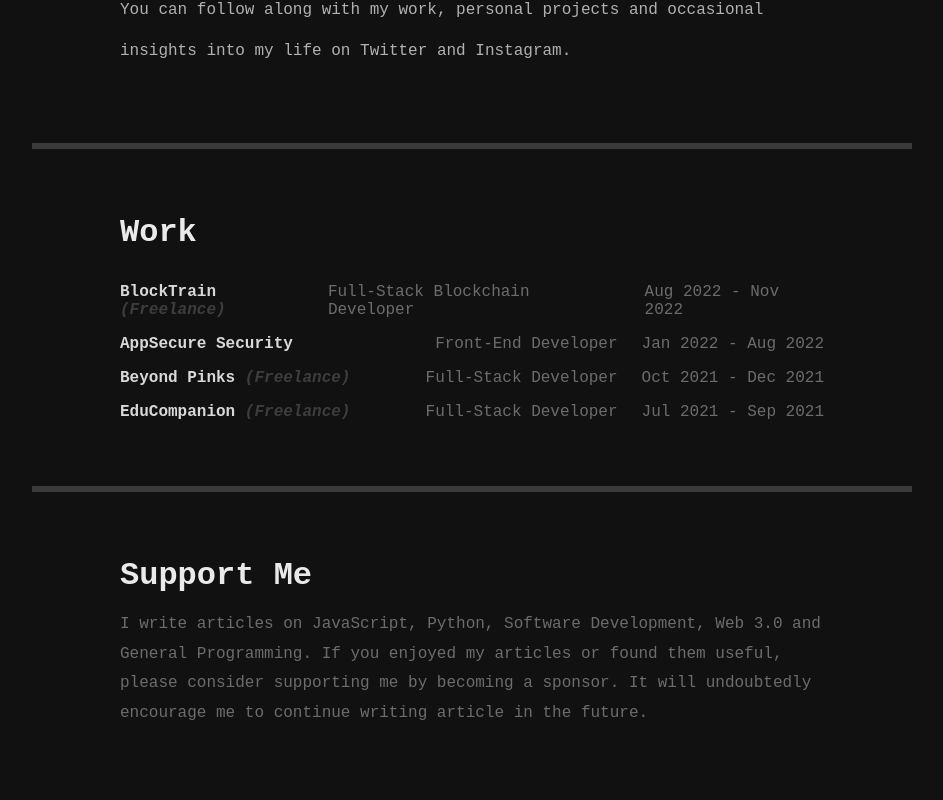
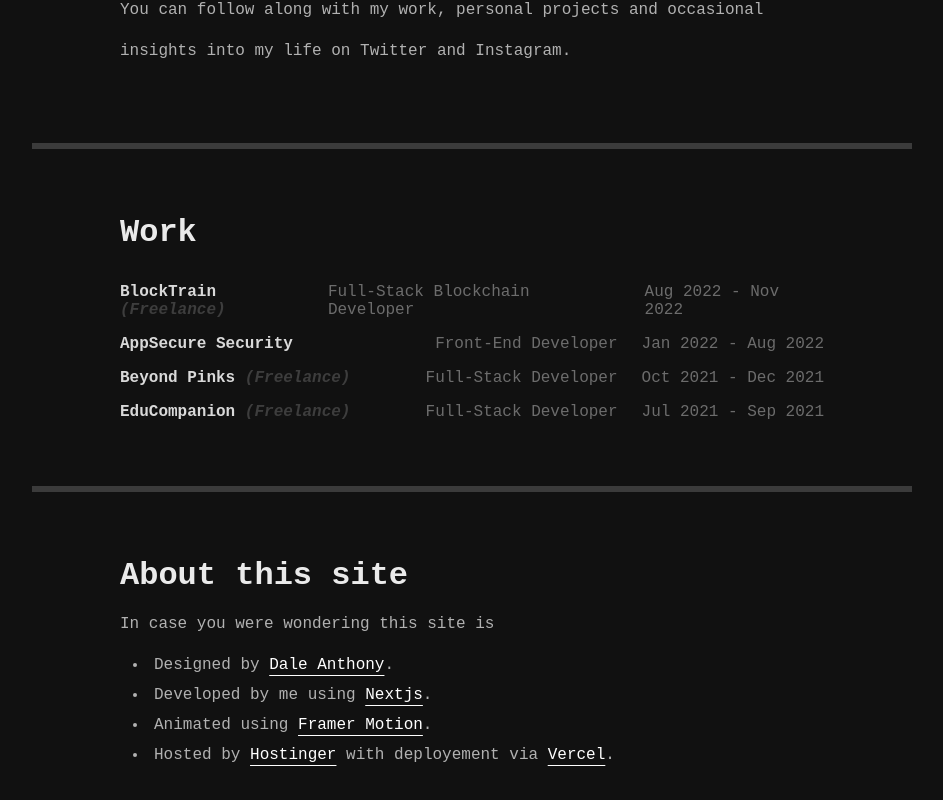
Before and after one commit to harshpandey002/portfolio-new, a Next.js app: page /about in a window 1280 px wide. Shown: the part 1656-2456 px from the top of the page, without its empty margins (168-1111 px from the left). Built offline with nearby package versions, Linux system fonts and the light colour scheme; grey boxes are pictures that could not be loaded.

Commit message:
About this Site

```diff
--- a/pages/about.jsx
+++ b/pages/about.jsx
@@ -106,6 +106,65 @@ export default function About() {
         />
 
         <motion.div variants={fadeIn} className={styles.work}>
+          <h3>About this site</h3>
+          <p id={styles.sponsor}>In case you were wondering this site is</p>
+          <ul id={styles.about}>
+            <li>
+              Designed by{" "}
+              <a
+                href="https://dribbble.com/daleanthony"
+                rel="noreferrer"
+                target="_blank"
+              >
+                Dale Anthony
+              </a>
+              .
+            </li>
+            <li>
+              Developed by me using{" "}
+              <a href="https://nextjs.org/" rel="noreferrer" target="_blank">
+                Nextjs
+              </a>
+              .
+            </li>
+            <li>
+              Animated using{" "}
+              <a
+                href="https://www.framer.com/motion/"
+                rel="noreferrer"
+                target="_blank"
+              >
+                Framer Motion
+              </a>
+              .
+            </li>
+            <li>
+              Hosted by{" "}
+              <a
+                href="https://www.hostinger.in/"
+                rel="noreferrer"
+                target="_blank"
+              >
+                Hostinger
+              </a>{" "}
+              with deployement via{" "}
+              <a href="https://vercel.com/" rel="noreferrer" target="_blank">
+                Vercel
+              </a>
+              .
+            </li>
+          </ul>
+        </motion.div>
+
+        {/* <motion.hr
+          variants={hr}
+          initial="hidden"
+          animate="visible"
+          exit="exit"
+          id="hr"
+        />
+
+        <motion.div variants={fadeIn} className={styles.work}>
           <h3>Support Me</h3>
           <p id={styles.sponsor}>
             I write articles on JavaScript, Python, Software Development, Web
@@ -114,7 +173,7 @@ export default function About() {
             will undoubtedly encourage me to continue writing article in the
             future.
           </p>
-        </motion.div>
+        </motion.div> */}
       </motion.div>
     </Layout>
   );
--- a/styles/Home.module.css
+++ b/styles/Home.module.css
@@ -277,9 +277,33 @@
   color: #6c6c6c;
 }
 
+#about {
+  list-style-position: inside;
+  padding-left: 1rem;
+  display: flex;
+  flex-direction: column;
+  gap: 12px;
+  margin-top: 16px;
+}
+
+#about li {
+  color: #b1b1b1;
+  font-size: 16px;
+}
+
+#about li a {
+  text-decoration: underline;
+  text-underline-offset: 6px;
+  color: white;
+}
+
+#about li a:hover {
+  color: rgb(108, 68, 201);
+}
+
 #sponsor {
   margin-top: -16px;
-  color: #6c6c6c;
+  color: #b1b1b1;
   font-size: 16px;
   line-height: var(--line-height);
 }
```
